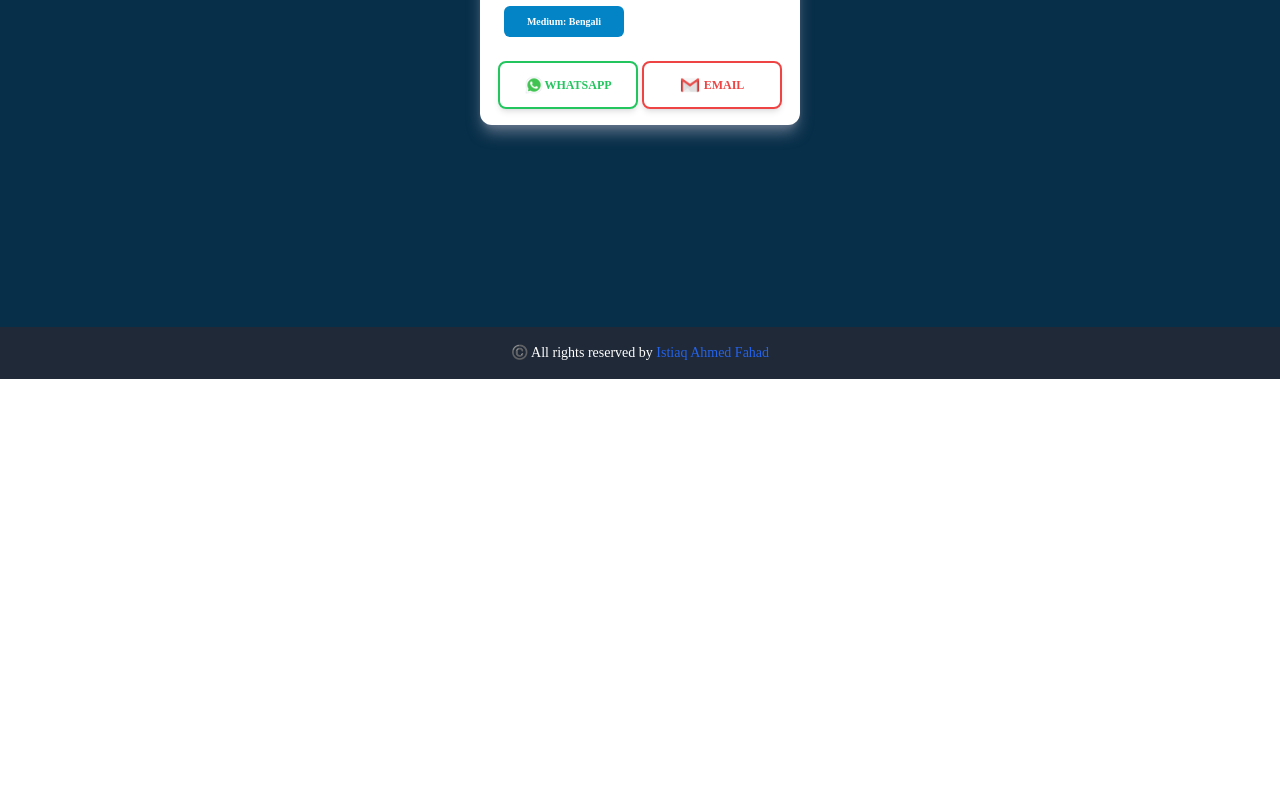
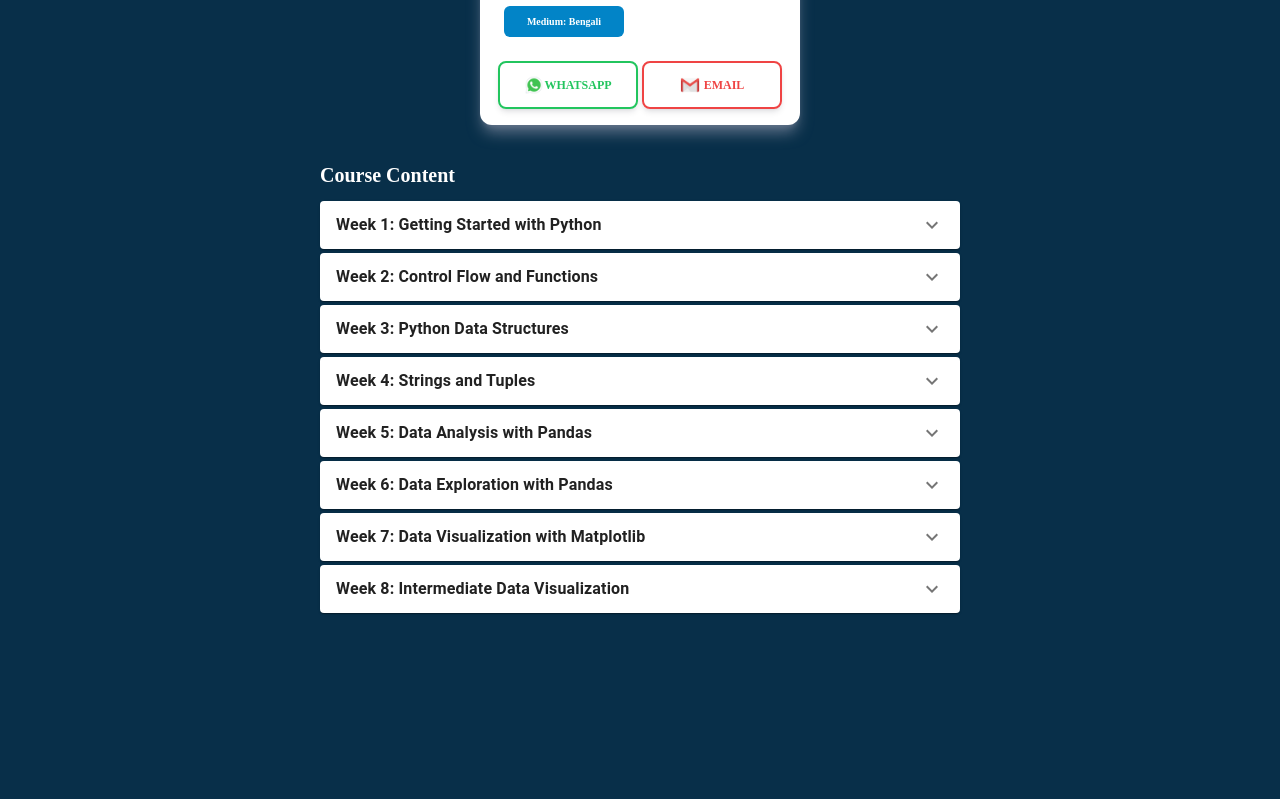
Before and after one commit to ahmedfahad04/ahmedfahad04.github.io, a React (Vite) app: page /course in a window 1280 px wide. Shown: the part 421-1220 px from the top of the page. Before the commit the page ends 800 px from the top, so only its background shows below. Built offline with nearby package versions, Linux system fonts and the light colour scheme; a web font is replaced by a local one.

Commit message:
add course content

```diff
--- a/package.json
+++ b/package.json
@@ -10,7 +10,11 @@
     "preview": "vite preview"
   },
   "dependencies": {
+    "@emotion/react": "^11.11.3",
+    "@emotion/styled": "^11.11.0",
     "@heroicons/react": "^2.0.18",
+    "@mui/icons-material": "^5.15.2",
+    "@mui/material": "^5.15.2",
     "react": "^18.2.0",
     "react-dom": "^18.2.0",
     "react-multi-carousel": "^2.8.4",
--- /dev/null
+++ b/src/components/Course_Page/CourseContent.tsx
@@ -0,0 +1,55 @@
+import ExpandMoreIcon from "@mui/icons-material/ExpandMore";
+import Accordion from "@mui/material/Accordion";
+import AccordionDetails from "@mui/material/AccordionDetails";
+import AccordionSummary from "@mui/material/AccordionSummary";
+import Typography from "@mui/material/Typography";
+import * as React from "react";
+import { contents } from "./course_data";
+
+export default function CourseContent() {
+  const [expanded, setExpanded] = React.useState<string | false>(false);
+
+  const handleChange =
+    (panel: string) => (_event: React.SyntheticEvent, isExpanded: boolean) => {
+      setExpanded(isExpanded ? panel : false);
+    };
+
+  return (
+    <div className="w-10/12 md:w-6/12 mt-5 h-screen">
+      <div className="text-left font-semibold py-2 text-xl">Course Content</div>
+      {contents.map((content, id) => (
+        <div key={id} className="mt-1">
+          <Accordion
+            expanded={expanded === id.toString()}
+            onChange={handleChange(id.toString())}
+          >
+            <AccordionSummary
+              expandIcon={<ExpandMoreIcon />}
+              aria-controls="panel1bh-content"
+              id="panel1bh-header"
+              sx={{
+                fontFamily: "RobotoSlab",
+              }}
+            >
+              <Typography
+                sx={{ width: "83%", flexShrink: 0, fontWeight: "bold" }}
+              >
+                {content.module}
+              </Typography>
+            </AccordionSummary>
+            <AccordionDetails>
+              {content.sub_module.map((section, sid) => (
+                <Typography
+                  key={sid}
+                  sx={{ width: "90%", flexShrink: 0, fontSize: "1rem" }}
+                >
+                  - {section}
+                </Typography>
+              ))}
+            </AccordionDetails>
+          </Accordion>
+        </div>
+      ))}
+    </div>
+  );
+}
--- a/src/components/Course_Page/CourseHomePage.tsx
+++ b/src/components/Course_Page/CourseHomePage.tsx
@@ -1,5 +1,6 @@
 import Footer from "../Footer";
 import CourseCard from "./CourseCard";
+import CourseContent from "./CourseContent";
 
 export default function CourseHomePage() {
   return (
@@ -11,9 +12,11 @@ export default function CourseHomePage() {
           <div className="flex justify-center">
             <CourseCard />
           </div>
+          {/* Bottom Section */}
+          <div className="mt-2 bg-sky-950 flex flex-col justify-center items-center">
+            <CourseContent />
+          </div>
         </div>
-
-        {/* <div className="bg-slate-900 h-3/4">Below Section</div> */}
       </div>
 
       {/* Footer */}
--- /dev/null
+++ b/src/components/Course_Page/course_data.ts
@@ -0,0 +1,62 @@
+export const contents = [
+    {
+        module: 'Week 1: Getting Started with Python',
+        sub_module: [
+            'Introduction to Python and its applications',
+            'Installation and setup (Anaconda, Jupyter Notebooks)',
+            'Basic syntax, data types, and variables'
+        ]
+    },
+    {
+        module: 'Week 2: Control Flow and Functions',
+        sub_module: [
+            'Conditional statements (if, elif, else)',
+            'Loops (for, while)',
+            'Functions and their usage'
+        ]
+    },
+    {
+        module: 'Week 3: Python Data Structures',
+        sub_module: [
+            'Lists and their manipulation',
+            'Introduction to dictionaries'
+        ]
+    },
+    {
+        module: 'Week 4: Strings and Tuples',
+        sub_module: [
+            'Working with strings and string manipulation',
+            'Introduction to tuples'
+        ]
+    },
+    {
+        module: 'Week 5: Data Analysis with Pandas',
+        sub_module: [
+            'Introduction to Pandas',
+            'Pandas Series and DataFrame',
+            'Data cleaning and basic manipulation'
+        ]
+    },
+    {
+        module: 'Week 6: Data Exploration with Pandas',
+        sub_module: [
+            'Exploratory Data Analysis (EDA) with Pandas',
+            'Basic statistical analysis'
+        ]
+    },
+    {
+        module: 'Week 7: Data Visualization with Matplotlib',
+        sub_module: [
+            'Introduction to Matplotlib',
+            'Creating basic plots with Matplotlib',
+            'Customizing plots and adding labels'
+        ]
+    },
+    {
+        module: 'Week 8: Intermediate Data Visualization',
+        sub_module: [
+            'Visualization with Seaborn for enhanced aesthetics',
+            'Overview of other visualization libraries (optional)'
+        ]
+    }
+];
```
Also changed, not shown: src/components/Course_Page/style.css (line endings or trailing spaces), 1 other file (tests, documents, lock files or other folders).
